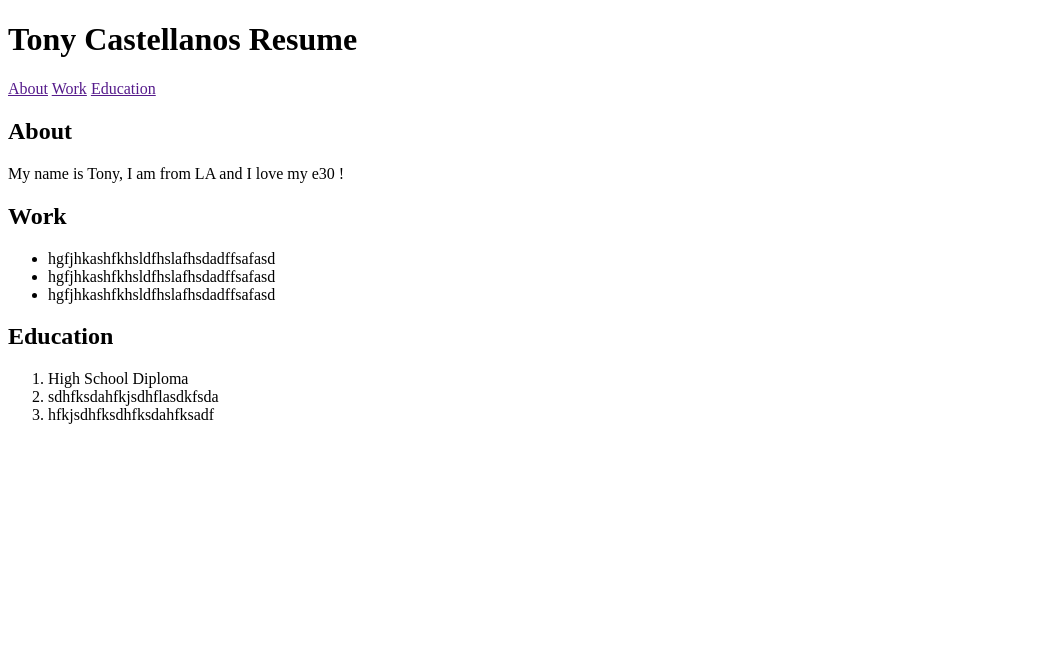
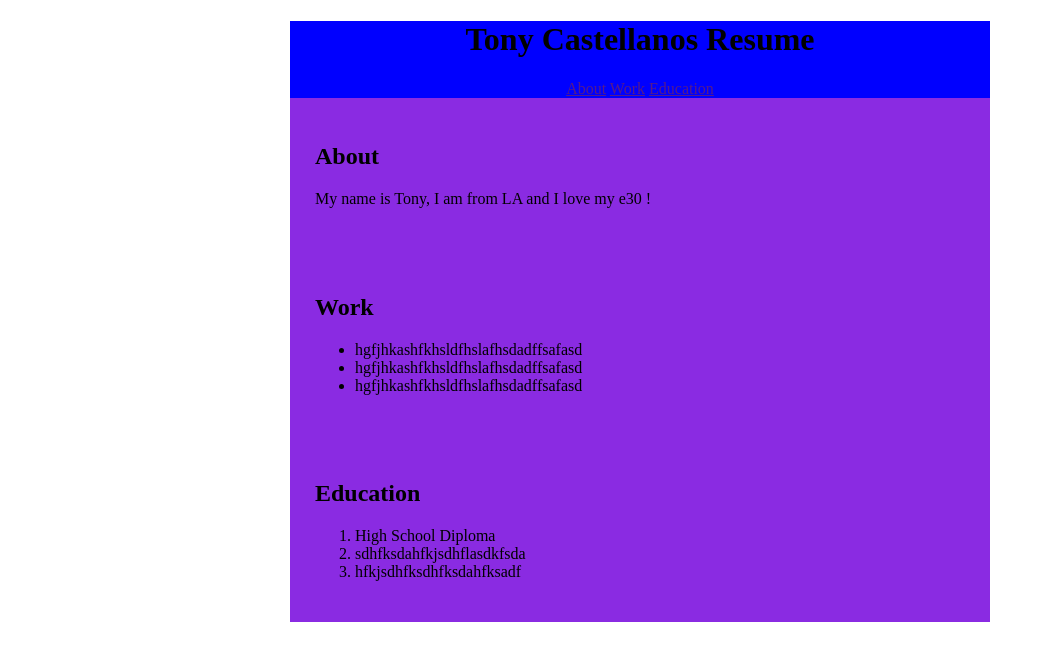
Before and after one commit to Toekneee1/basic_resume, a plain HTML site: page index.html in a window 1280 px wide. Shown: the whole page, without its empty margins (0-1045 px from the left). Drawn offline with Linux system fonts and the light colour scheme.

Commit message:
added styles

```diff
--- a/styles.css
+++ b/styles.css
@@ -0,0 +1,18 @@
+body {
+    width: 700px;
+    margin: 0 auto;
+}
+
+header {
+    background-color: blue;
+    text-align: center;
+}
+
+main {
+    background-color: blueviolet;
+}
+
+section {
+    border: rgb(214, 200, 198) 3px;
+    padding: 25px
+}
```
Also changed, not shown: index.html (+8 -4 lines).
